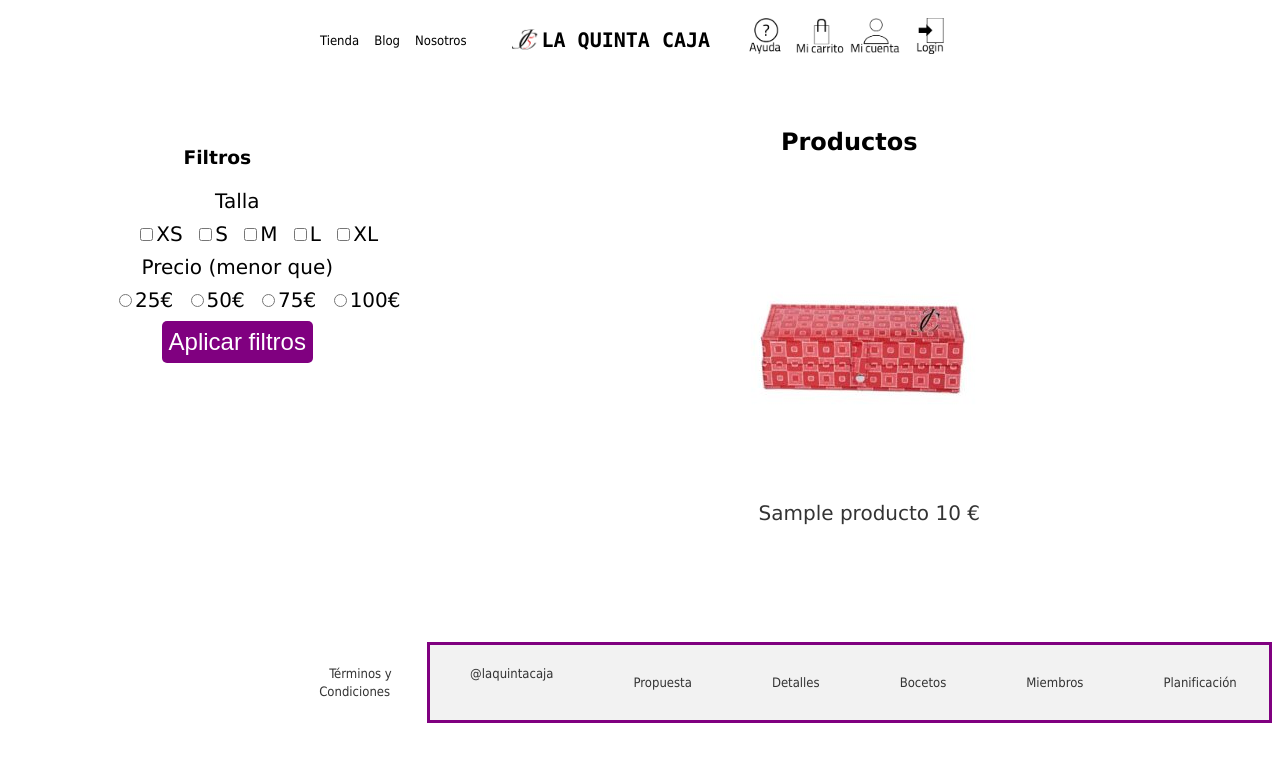
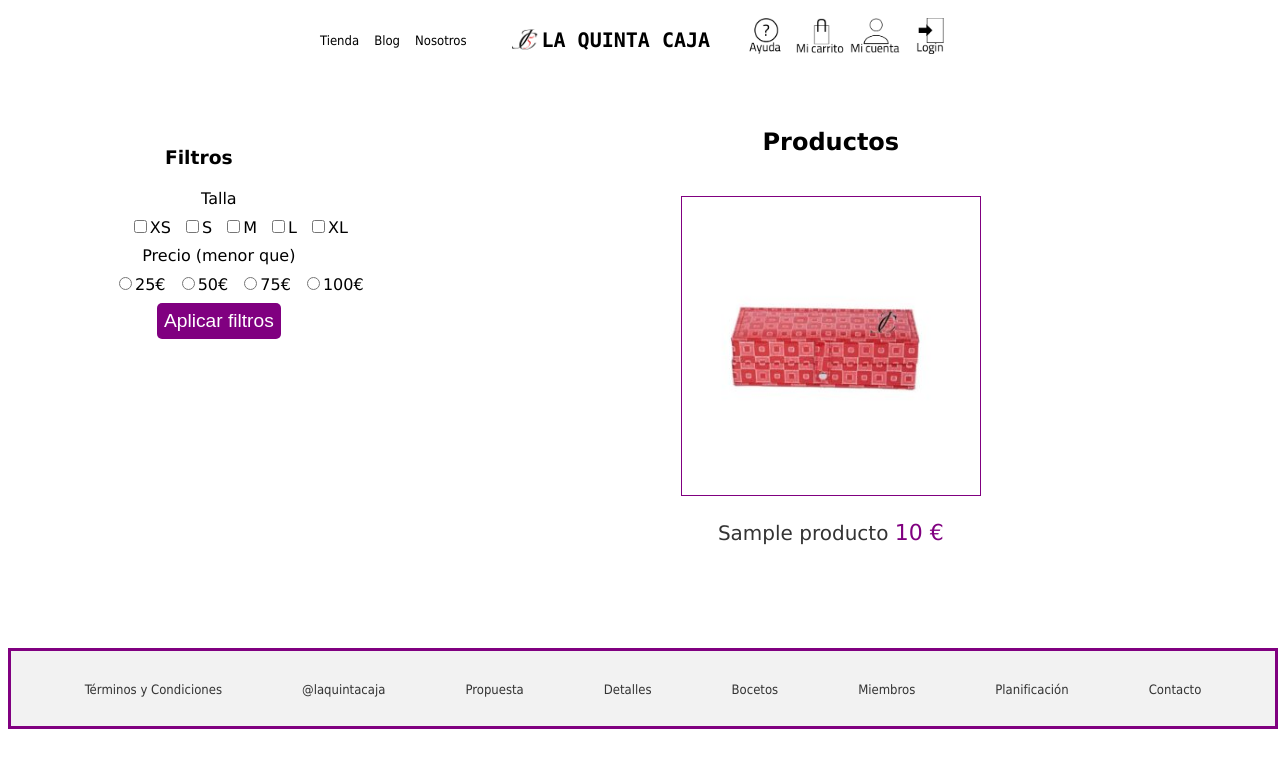
Before and after one commit to alexpareja/AplicacionesWeb, a PHP site: page /tienda.php in a window 1280 px wide; the page is wider, and only the part inside the window is pictured. Shown: the top 768 px of that part. Run offline with PHP 8.4, Linux system fonts and the light colour scheme; tables that the repository leaves empty hold one stand-in row (values such as "Sample post").

Commit message:
css tienda en proceso

```diff
--- a/css/formulario.css
+++ b/css/formulario.css
@@ -371,6 +371,8 @@ div#cabecera .ayuda, .carrito, .cuenta, .iniciar {
   justify-content: center;
   align-items: center;
   height: 75px;
+  width: 100%;
+
 }
 
 #pie .horizontalpie {
--- a/css/tienda.css
+++ b/css/tienda.css
@@ -5,10 +5,6 @@
 
 }
 
-#tienda ul.productos {
-	 overflow-x: hidden;
-	 	height: 450px;
-}
 
 #tienda ul.productos li{
 font-size:20px;
@@ -28,10 +24,40 @@ display:inline-block;
 
 }
 
-#tienda .imgProducto {
-	width: 300px;
+#tienda .precio {
+  text-decoration: none;
+  color: #800080;
+  font-size:110%;
+}
 
 
+#tienda .producto-imagen {
+  width: 100%;
+  max-width: 300px;
+  height: 300px;
+  border: 1px solid #800080;
+  padding: 10px;
+  box-sizing: border-box;
+}
+
+#tienda .producto-imagen:hover {
+  border: 2px solid #572364;
+}
+
+#tienda .producto-imagen img {
+  display: block;
+  margin: 0 auto;
+  transition: all 0.3s ease-in-out;
+  width: 100%;
+  height: 100%;
+  object-fit: contain;
+  max-width: 300px;
+  max-height: 300px;
+
+}
+
+#tienda .producto-imagen:hover img {
+  transform: scale(1.05);
 }
 
 #tienda .botonCompras {
@@ -154,6 +180,7 @@ div#cabecera .ayuda, .carrito, .cuenta, .iniciar {
   justify-content: center;
   align-items: center;
   height: 75px;
+  width: 100%;
 }
 
 #pie .horizontalpie {
@@ -181,23 +208,23 @@ div#cabecera .ayuda, .carrito, .cuenta, .iniciar {
 }
 
 /*Menu Izq*/
-div#menuIzqTienda {
+#menuIzqTienda {
 	padding: 20px;
 	height: 500px;
 	float: left;
 	text-align: center;
-  font-family: Verdana, monospace;
+  font-family: Verdana;
+
 }
 
 #menuIzqTienda ul.filtros li{
-font-size:20px;
 display:block;
 padding: 3px;
+
 
 }
 
 #menuIzqTienda ul.checkfiltros li{
-font-size:20px;
 display:inline-block;
 
 }
--- a/includes/Tienda.php
+++ b/includes/Tienda.php
@@ -26,9 +26,11 @@ class Tienda {
             $html .= <<<EOS
 					<li>
 						<a href='$link'>
+						<div class="producto-imagen">
 						<img class='imgProducto' src='$src' alt='$alt'>
+						</div>
 						<br>
-						$nombre  $precio €
+						$nombre <span class='precio'> $precio € </span>
 						</a>
 					</li>
 				EOS;
```
